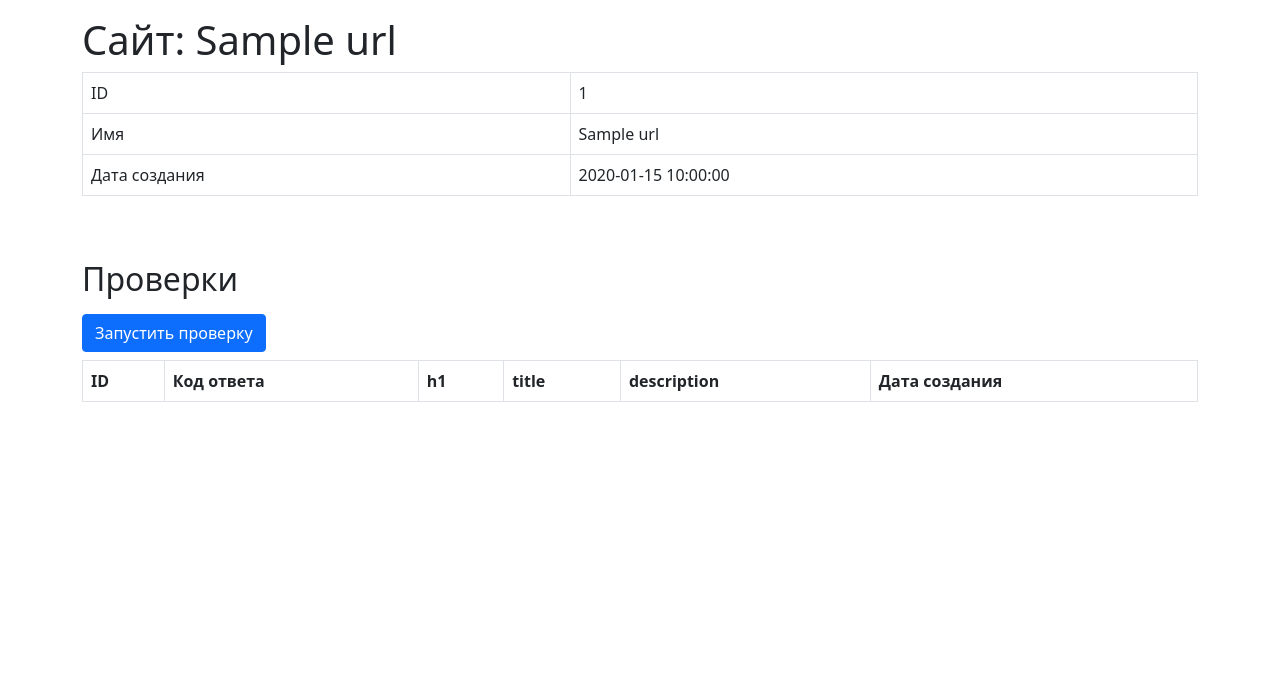
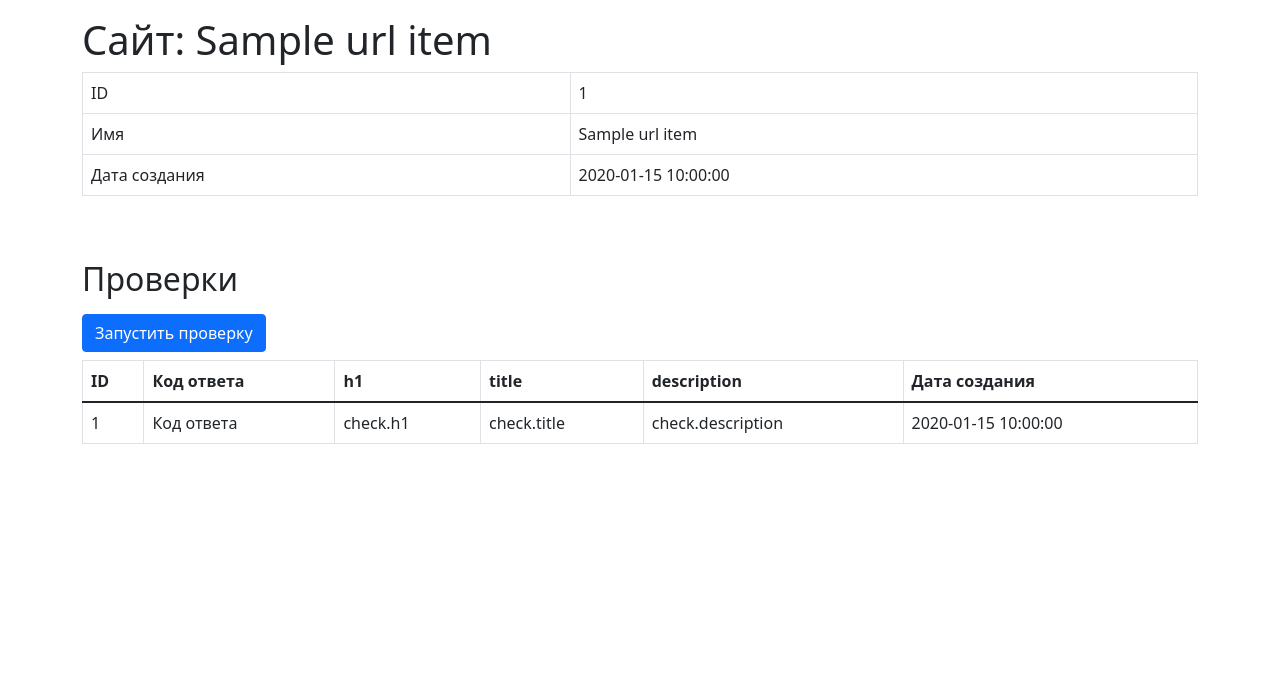
Before and after one commit to MKashtanov/python-project-83, a Flask app: template page_analyzer/templates/url.html in a window 1280 px wide. Shown: the part 56-740 px from the top of the page. Run offline with Flask 3, Linux system fonts and the light colour scheme; the template is opened without the code that fills it: most values are stand-ins (such as "Sample title", 1, 10 or a date in 2020); lists and menus that the app fills with data are empty.

Commit message:
step 4. Add checks, 1st part

```diff
--- a/database.sql
+++ b/database.sql
@@ -3,3 +3,12 @@
 	name varchar(255) NOT NULL,
 	created_at timestamp NOT NULL
 );
+CREATE TABLE url_checks (
+	id bigint PRIMARY KEY,
+	url_id bigint REFERENCES urls (id),
+	status_code int,
+	h1 varchar(70),
+	title varchar(110),
+	description varchar(160),
+	created_at timestamp NOT NULL
+);
--- a/page_analyzer/app.py
+++ b/page_analyzer/app.py
@@ -45,9 +45,8 @@
             url=url,
             messages=messages,
         ), 422
-    old_url = repo.find(name=url)
-    if not old_url:
-        repo.add(url)
+    if not repo.find_urls(name=url):
+        repo.add_url(url)
         flash(f'Добавлен новый сайт {url}', 'success')
     else:
         flash(f'Сайт уже присутствует {url}', 'warning')
@@ -59,7 +58,7 @@
     messages = get_flashed_messages(with_categories=True)
     return render_template(
         'urls.html',
-        urls=repo.get_all(),
+        url_items=repo.get_all_url(),
         messages=messages,
     )
 
@@ -67,13 +66,32 @@
 @app.route('/urls/<id>')
 def url_view(id):
     messages = get_flashed_messages(with_categories=True)
-    url = repo.find(id=id)
-    if url:
+    url_item = repo.find_one_url(id=id)
+    checks = repo.find_checks(id=id)
+    print('checks =', checks)
+    if url_item:
         return render_template(
             'url.html',
-            url=url[0],
+            url_item=url_item,
             messages=messages,
+            checks=checks,
         )
     return render_template(
            'not_found.html',
     ), 404
+
+
+@app.post('/urls/<id>/checks')
+def url_check(id):
+    result = False
+    url_item = repo.find_one_url(id=id)
+    print('url_item =', url_item)
+    if url_item:
+        url = url_item.name
+        print('url =', url)
+        result = repo.add_check(url)
+    if result:
+        flash(f'Checked {id}', 'success')
+    else:
+        flash(f'Check error {id}', 'danger')
+    return redirect(url_for('url_view', id=id))
--- a/page_analyzer/templates/url.html
+++ b/page_analyzer/templates/url.html
@@ -1,33 +1,33 @@
 {% extends "base.html" %}
 
 {% block content %}
-<h1>Сайт: {{ url.name }}</h1>
+<h1>Сайт: {{ url_item.name }}</h1>
 
 <div class="table-responsive">
   <table class="table table-bordered table-hover text-nowrap" data-test="url">
     <tbody>
       <tr>
         <td>ID</td>
-        <td>{{ url.id }}</td>
+        <td>{{ url_item.id }}</td>
       </tr>
       <tr>
         <td>Имя</td>
         <td>
           {% block title %}
-            {{ url.name }}
+            {{ url_item.name }}
           {% endblock %}
         </td>
       </tr>
       <tr>
         <td>Дата создания</td>
-        <td>{{ url.created_at }}</td>
+        <td>{{ url_item.created_at }}</td>
       </tr>
     </tbody>
   </table>
 </div>
 
 <h2 class="mt-5 mb-3">Проверки</h2>
-<form method="post" action="/urls/2/checks">
+<form method="post" action="{{ url_for('url_check', id=url_item.id) }}">
 <input type="submit" class="btn btn-primary" value="Запустить проверку">
 </form>
 
@@ -43,18 +43,18 @@
       <th>Дата создания</th>
     </tr>
   </thead>
-    <!-- tbody>
-
-  <tr>
-      <td>1</td>
-      <td>200</td>
-      <td></td>
-      <td>Mail.ru: почта, поиск в интернете, новости, игры</td>
-      <td>Почта Mail.ru — крупнейшая бесплатная почта, быстрый и удобный интерфейс, неограниченный объем ящика, надежная защита от спама и вирусов, мобильная версия и приложения для смартфонов. Доступ по...</td>
-      <td>2024-01-10</td>
-  </tr>
-
-  </tbody -->
+    <tbody>
+      {% for check in checks %}
+      <tr>
+        <td>{{ check.id }}</td>
+        <td> Код ответа </td>
+        <td> check.h1 </td>
+        <td> check.title </td>
+        <td> check.description </td>
+        <td> {{ check.created_at }} </td>
+      </tr>
+      {% endfor %}
+  </tbody>
   </table>
 </div>
 {% endblock %}
```
Also changed, not shown: page_analyzer/repository.py (+43 -5 lines), page_analyzer/templates/urls.html (+5 -5 lines).
